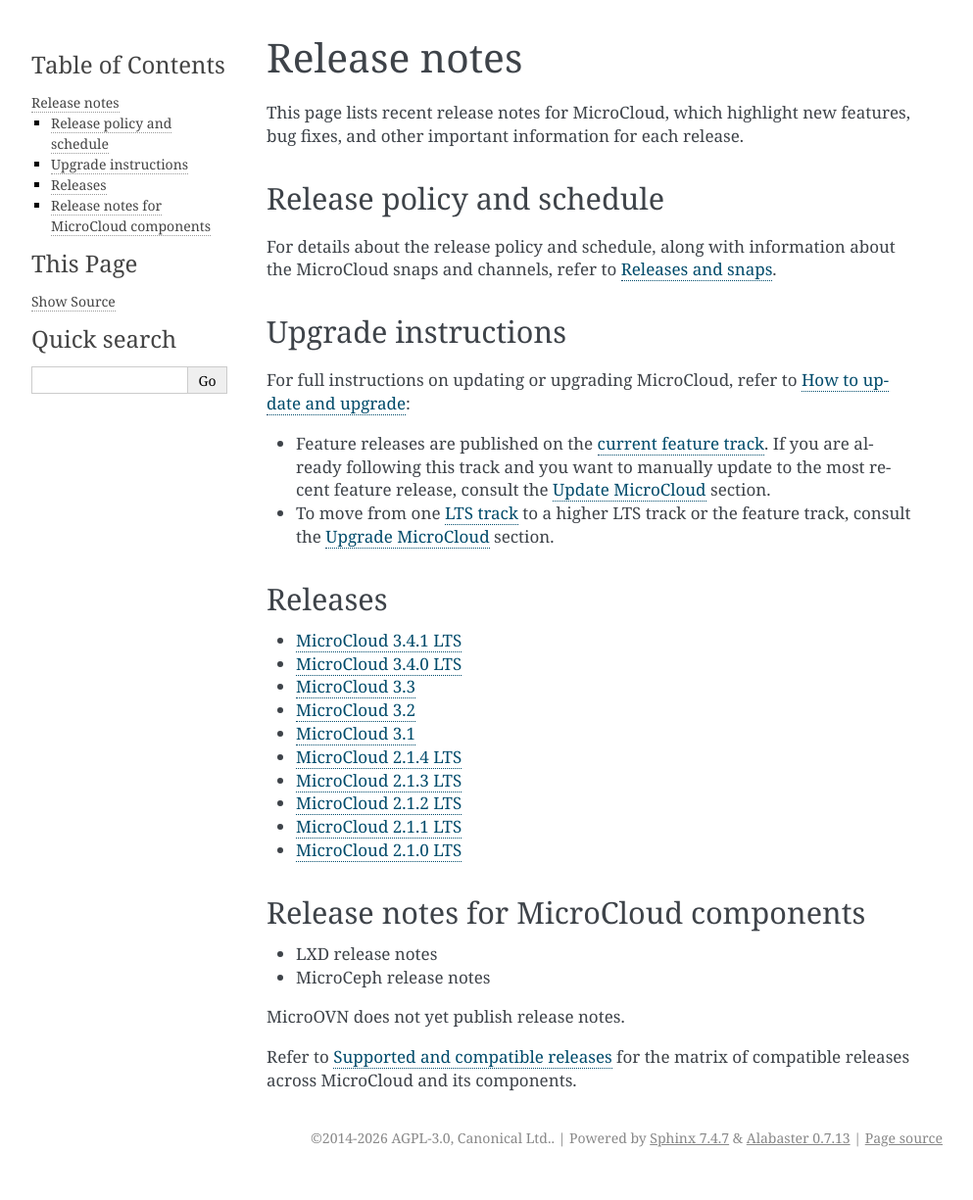
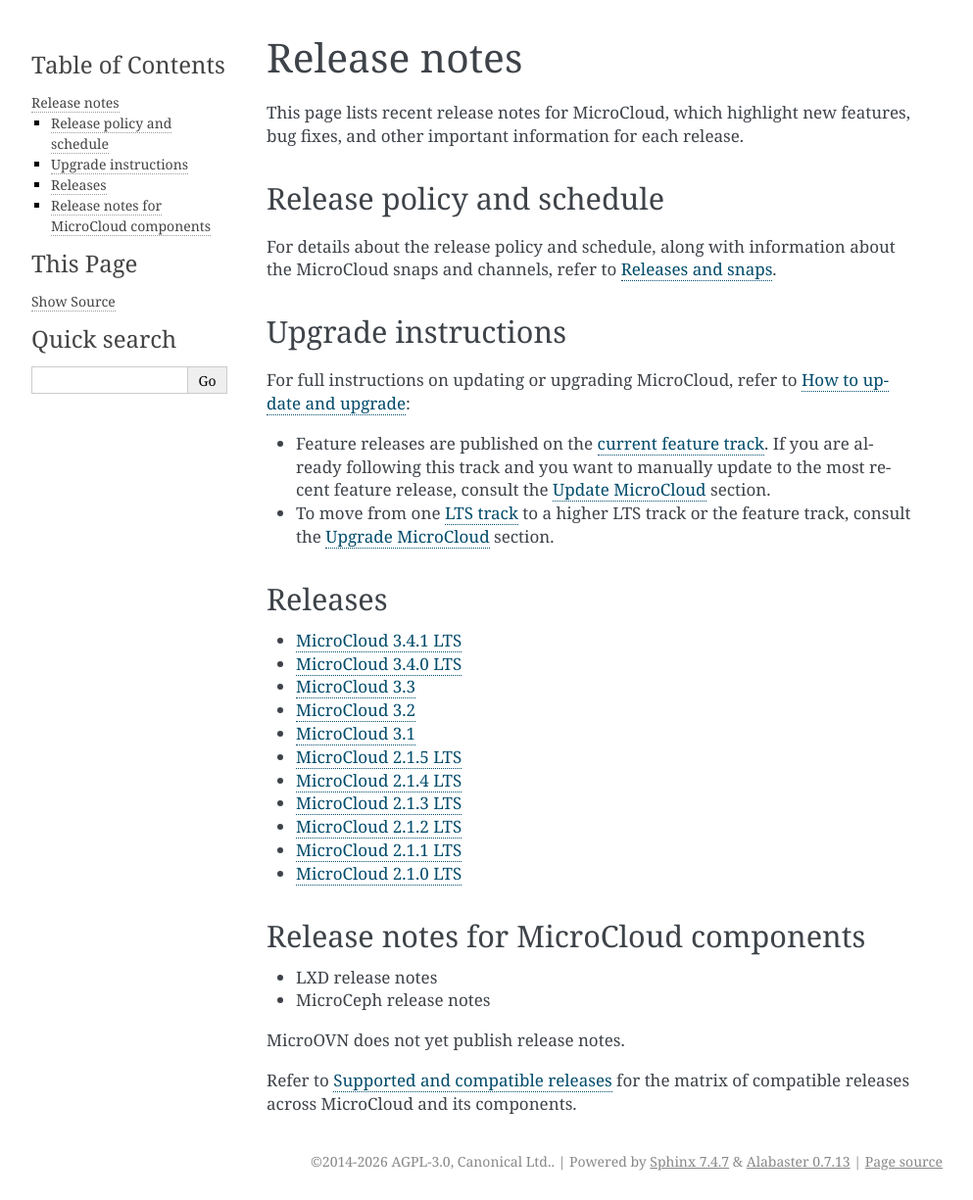
Before and after one commit to canonical/microcloud, a Sphinx documentation site: the page built from doc/reference/release-notes/index.md, in a window 1280 px wide. Shown: the whole page at 98% size, without its empty margins (148-1141 px from the left). Built offline with Sphinx 7.4.7, drawn with Linux system fonts in a browser that asks for light colours; the version number could not be read and is left out; comment, search, counter and statistics services are not loaded; before the commit the page ends 1201 px from its top, so only the background shows below that.

Commit message:
doc/reference/release-notes: Add link to 2.1.5 LTS notes
Signed-off-by: Julian Pelizäus <julian.pelizaeus@canonical.com>
(cherry picked from commit 4a4bf59aeebbe5e80007b9ebc38838138907f529)

```diff
--- a/doc/reference/release-notes/index.md
+++ b/doc/reference/release-notes/index.md
@@ -30,6 +30,7 @@
 MicroCloud 3.3 <https://documentation.ubuntu.com/microcloud/latest/reference/release-notes/release-notes-3.3/>
 MicroCloud 3.2 <https://documentation.ubuntu.com/microcloud/latest/reference/release-notes/release-notes-3.2/>
 MicroCloud 3.1 <https://documentation.ubuntu.com/microcloud/latest/reference/release-notes/release-notes-3.1/>
+MicroCloud 2.1.5 LTS </reference/release-notes/release-notes-2.1.5>
 MicroCloud 2.1.4 LTS </reference/release-notes/release-notes-2.1.4>
 MicroCloud 2.1.3 LTS </reference/release-notes/release-notes-2.1.3>
 MicroCloud 2.1.2 LTS <https://discourse.ubuntu.com/t/microcloud-2-1-2-lts-has-been-released/73771/2>
```
